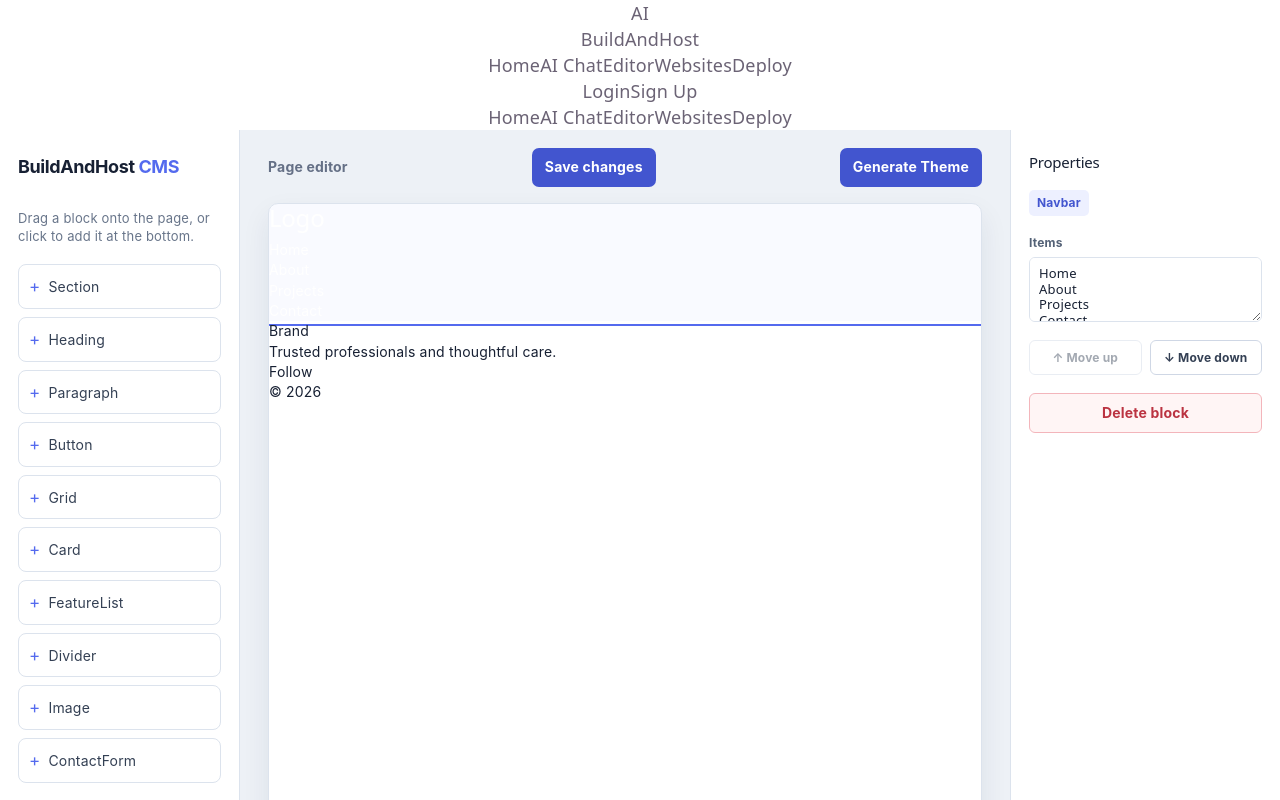
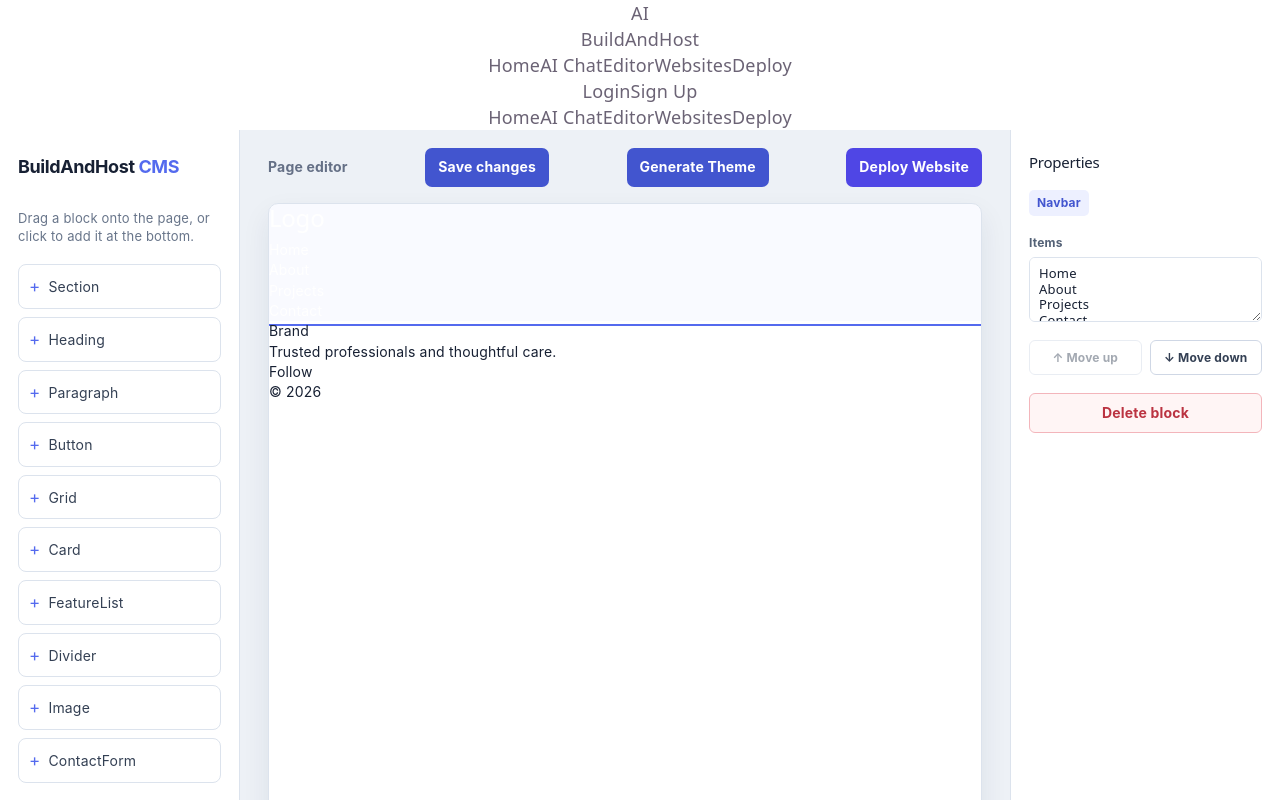
Before and after one commit to HanTharMinTun/BuildAndHost, a React (Vite) app in the folder ai-website-builder/: page /editor in a window 1280 px wide. Built offline with nearby package versions, Linux system fonts and the light colour scheme; no server answers.

Commit message:
deploy button added

```diff
--- a/ai-website-builder/src/pages/editor.tsx
+++ b/ai-website-builder/src/pages/editor.tsx
@@ -1,4 +1,5 @@
 import { useMemo, useState, useEffect, type DragEvent, type ReactNode } from "react";
+import { useNavigate } from 'react-router-dom';
 import AppNavbar from '../components/AppNavbar';
 
 // Avoid statically importing `generated_website.json` which can cause the
@@ -452,6 +453,7 @@ function EditorNode({
 }
 
 export default function Editor() {
+  const navigate = useNavigate();
   const [website, setWebsite] = useState<ComponentNode>(readStoredWebsite);
   const [theme, setTheme] = useState(readStoredTheme);
   const themeCss = useMemo(() => themeToCss(theme), [theme]);
@@ -639,6 +641,14 @@ export default function Editor() {
     setSelectedPath([...path.slice(0, -1), nextIndex].join("."));
   }
 
+  function handleDeploy() {
+    // Save the current website state before navigating
+    localStorage.setItem("website", JSON.stringify(website));
+    localStorage.setItem("websiteTheme", JSON.stringify(theme));
+    // Navigate to deploy page with the current website context
+    navigate('/deploy');
+  }
+
   return (
     <>
       <AppNavbar currentPage="/editor" />
@@ -689,6 +699,8 @@ export default function Editor() {
               }
             } catch {}
           }}>Generate Theme</button>
+
+          <button onClick={handleDeploy} style={{ backgroundColor: '#4F46E5', color: 'white' }}>Deploy Website</button>
         </div>
         <div className="cms-canvas ai-site">
           {themeCss && <style>{themeCss}</style>}
```
